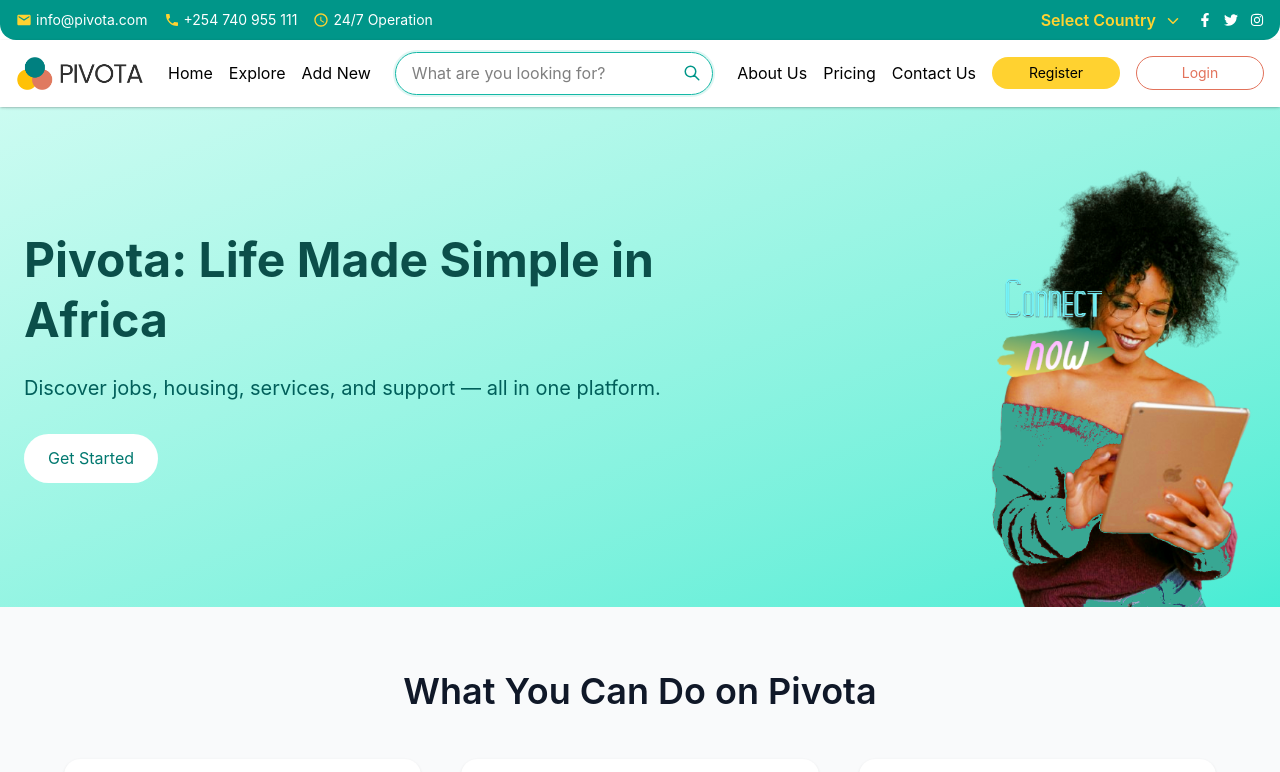
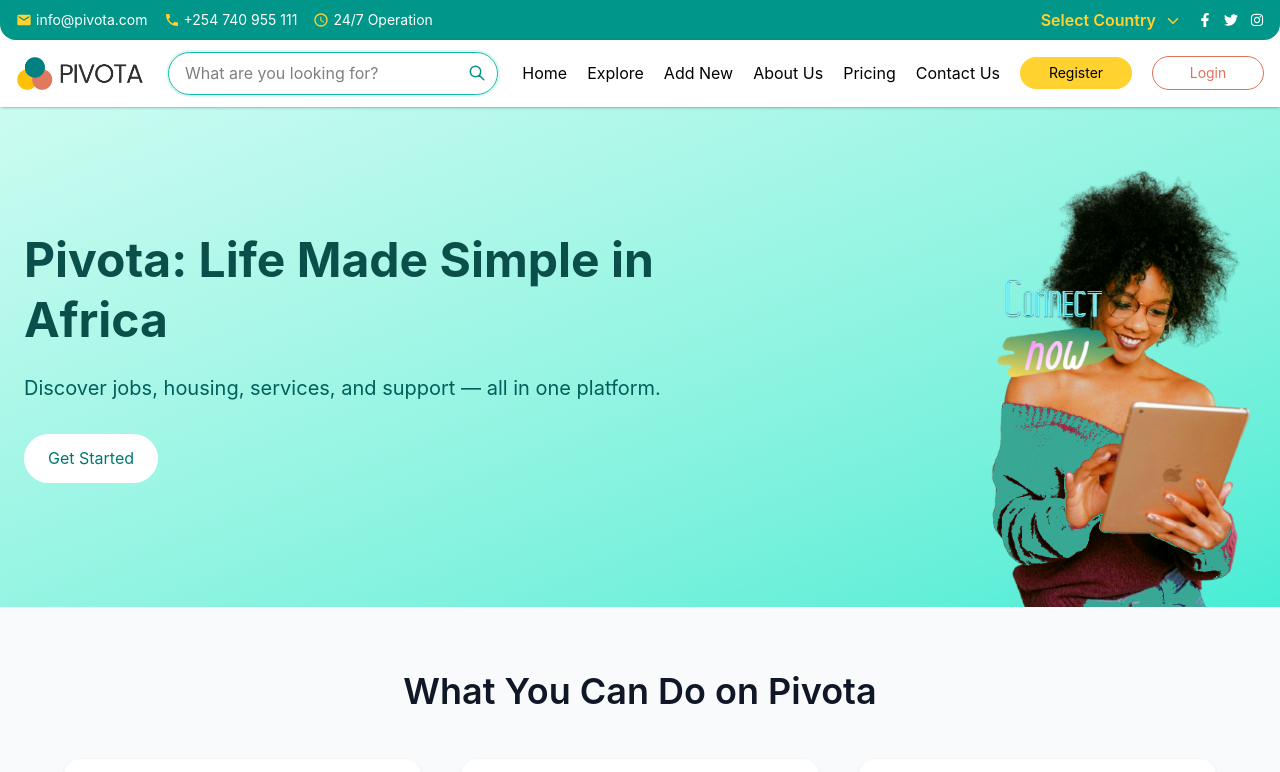
Before and after one commit to ALLAN-star-glitch/pivota-frontend-turbo-repo, a Next.js app in the folder apps/pivota/: page / in a window 1280 px wide. Shown: the top 772 px of the page. Built offline with nearby package versions, Linux system fonts and the light colour scheme.

Commit message:
responsiveness

```diff
--- a/apps/pivota/src/components/Navbar/MainNav.tsx
+++ b/apps/pivota/src/components/Navbar/MainNav.tsx
@@ -3,19 +3,17 @@
 import { useState } from 'react';
 import Image from 'next/image';
 import Link from 'next/link';
-import { useMantineTheme } from '@mantine/core';
+import { Drawer, ScrollArea, Burger } from '@mantine/core';
 import { HiOutlineSearch } from 'react-icons/hi';
-import clsx from 'clsx';
 
 export default function MainNav() {
-  const [menuOpen, setMenuOpen] = useState(false);
-  const theme = useMantineTheme();
-  const teal = theme.colors['pivota-teal']?.[5] ?? '#14b8a6';
-  const terracotta = theme.colors['terracotta']?.[6] ?? '#E2725B';
+  const [drawerOpened, setDrawerOpened] = useState(false);
+  const teal = '#14b8a6';
+  const terracotta = '#E2725B';
 
   return (
-    <header className="bg-white shadow relative">
-      <div className="max-w-screen-xl mx-auto px-4 py-3 flex items-center justify-between md:justify-start">
+    <header className="bg-white shadow sticky top-0 z-50">
+      <div className="max-w-screen-xl mx-auto px-4 py-3 flex items-center justify-between gap-4">
         {/* Logo */}
         <Link href="/" className="flex items-center shrink-0">
           <Image
@@ -28,54 +26,15 @@
           />
         </Link>
 
-        {/* Mobile Search */}
-        <div className="flex-1 flex justify-center md:hidden px-2">
-          <div className="relative w-full max-w-xs">
+        {/* Search Bar - stays visible across all sizes */}
+        <div className="flex-grow max-w-md flex-1 mx-2">
+          <div className="relative w-full">
             <input
               type="text"
               placeholder="What are you looking for?"
               className="w-full px-4 py-2 pr-10 border rounded-full text-sm focus:outline-none"
               style={{
                 borderColor: teal,
-                outlineColor: teal,
-                boxShadow: `0 0 0 2px ${teal}22`,
-              }}
-            />
-            <HiOutlineSearch
-              className="absolute right-3 top-1/2 transform -translate-y-1/2 text-teal-600 pointer-events-none"
-              size={18}
-            />
-          </div>
-        </div>
-
-        {/* Toggle Button (Mobile) */}
-        <button
-          className="md:hidden text-teal-700 text-2xl ml-2"
-          onClick={() => setMenuOpen(!menuOpen)}
-          aria-label="Toggle Menu"
-        >
-          ☰
-        </button>
-
-        {/* Desktop Nav */}
-        <nav className="hidden md:flex items-center justify-between gap-6 w-full ml-6">
-          {/* Left Links */}
-          <div className="flex gap-4">
-            <Link href="/" className="hover:underline whitespace-nowrap">Home</Link>
-            <Link href="/explore" className="hover:underline whitespace-nowrap">Explore</Link>
-            <Link href="/add" className="hover:underline whitespace-nowrap">Add New</Link>
-          </div>
-
-          {/* Search */}
-          <div className="flex-grow max-w-md">
-            <div className="relative">
-              <input
-                type="text"
-                placeholder="What are you looking for?"
-                className="w-full px-4 py-2 pr-10 border rounded-full text-sm focus:outline-none"
-                style={{
-                  borderColor: teal,
-                  outlineColor: teal,
                 boxShadow: `0 0 0 2px ${teal}22`,
               }}
               onFocus={(e) => {
@@ -92,20 +51,23 @@
           </div>
         </div>
 
-          {/* Right Links */}
-          <div className="flex items-center gap-4">
+        {/* Desktop Nav */}
+        <nav className="hidden lg:flex items-center gap-5 ml-auto">
+          <Link href="/" className="hover:underline whitespace-nowrap">Home</Link>
+          <Link href="/explore" className="hover:underline whitespace-nowrap">Explore</Link>
+          <Link href="/add" className="hover:underline whitespace-nowrap">Add New</Link>
           <Link href="/about" className="hover:underline whitespace-nowrap">About Us</Link>
           <Link href="/pricing" className="hover:underline whitespace-nowrap">Pricing</Link>
           <Link href="/contact" className="hover:underline whitespace-nowrap">Contact Us</Link>
           <Link
             href="/register"
-              className="min-w-[8rem] text-center px-4 py-1.5 rounded-full bg-amber-300 text-black hover:bg-amber-200 text-sm"
+            className="min-w-[7rem] text-center px-4 py-1.5 rounded-full bg-amber-300 text-black hover:bg-amber-200 text-sm"
           >
             Register
           </Link>
           <Link
             href="/login"
-              className="min-w-[8rem] text-center px-4 py-1.5 rounded-full border bg-white hover:bg-terracotta/5 text-sm"
+            className="min-w-[7rem] text-center px-4 py-1.5 rounded-full border bg-white hover:bg-red-50 text-sm"
             style={{
               borderColor: terracotta,
               color: terracotta,
@@ -113,41 +75,52 @@
           >
             Login
           </Link>
+        </nav>
+
+        {/* Burger for Mobile + Tablet */}
+        <div className="lg:hidden ml-2">
+          <Burger
+            opened={drawerOpened}
+            onClick={() => setDrawerOpened(!drawerOpened)}
+            color={teal}
+            aria-label="Toggle navigation"
+            size="sm"
+          />
         </div>
-        </nav>
       </div>
 
-      {/* Mobile Menu */}
-      <div
-        className={clsx(
-          'md:hidden absolute w-full left-0 top-full bg-white shadow transition-all duration-300 overflow-hidden z-20',
-          {
-            'max-h-[500px] px-4 py-4 flex flex-col gap-3': menuOpen,
-            'max-h-0': !menuOpen,
-          }
-        )}
+      {/* Drawer for smaller screens */}
+      <Drawer
+        opened={drawerOpened}
+        onClose={() => setDrawerOpened(false)}
+        title="Menu"
+        padding="md"
+        size="75%"
+        withCloseButton
+        overlayProps={{ opacity: 0.5, blur: 4 }}
+        transitionProps={{ transition: 'slide-right', duration: 250 }}
       >
-        {/* Nav Links */}
-        <div className="flex flex-col gap-2">
-          <Link href="/" className="hover:underline">Home</Link>
-          <Link href="/explore" className="hover:underline">Explore</Link>
-          <Link href="/add" className="hover:underline">Add New</Link>
-          <Link href="/about" className="hover:underline">About Us</Link>
-          <Link href="/pricing" className="hover:underline">Pricing</Link>
-          <Link href="/contact" className="hover:underline">Contact Us</Link>
-        </div>
+        <ScrollArea style={{ height: '100%' }}>
+          <div className="flex flex-col gap-4 py-2">
+            <Link href="/" onClick={() => setDrawerOpened(false)}>Home</Link>
+            <Link href="/explore" onClick={() => setDrawerOpened(false)}>Explore</Link>
+            <Link href="/add" onClick={() => setDrawerOpened(false)}>Add New</Link>
+            <Link href="/about" onClick={() => setDrawerOpened(false)}>About Us</Link>
+            <Link href="/pricing" onClick={() => setDrawerOpened(false)}>Pricing</Link>
+            <Link href="/contact" onClick={() => setDrawerOpened(false)}>Contact Us</Link>
 
-        {/* Buttons */}
-        <div className="flex flex-col gap-2 mt-4">
+            <div className="pt-4 border-t">
               <Link
                 href="/register"
-            className="w-full text-center px-3 py-1.5 rounded-full bg-teal-600 text-white hover:bg-teal-700 text-sm"
+                onClick={() => setDrawerOpened(false)}
+                className="block w-full text-center px-4 py-2 rounded-full bg-[#14b8a6] text-white hover:bg-[#0f9d91] text-sm"
               >
                 Register
               </Link>
               <Link
                 href="/login"
-            className="w-full text-center px-3 py-1.5 rounded-full border bg-white hover:bg-terracotta/5 text-sm"
+                onClick={() => setDrawerOpened(false)}
+                className="block w-full text-center mt-2 px-4 py-2 rounded-full border bg-white text-sm"
                 style={{
                   borderColor: terracotta,
                   color: terracotta,
@@ -157,6 +130,8 @@
               </Link>
             </div>
           </div>
+        </ScrollArea>
+      </Drawer>
     </header>
   );
 }
```
Lines whose indentation alone changed are shown as unchanged.
